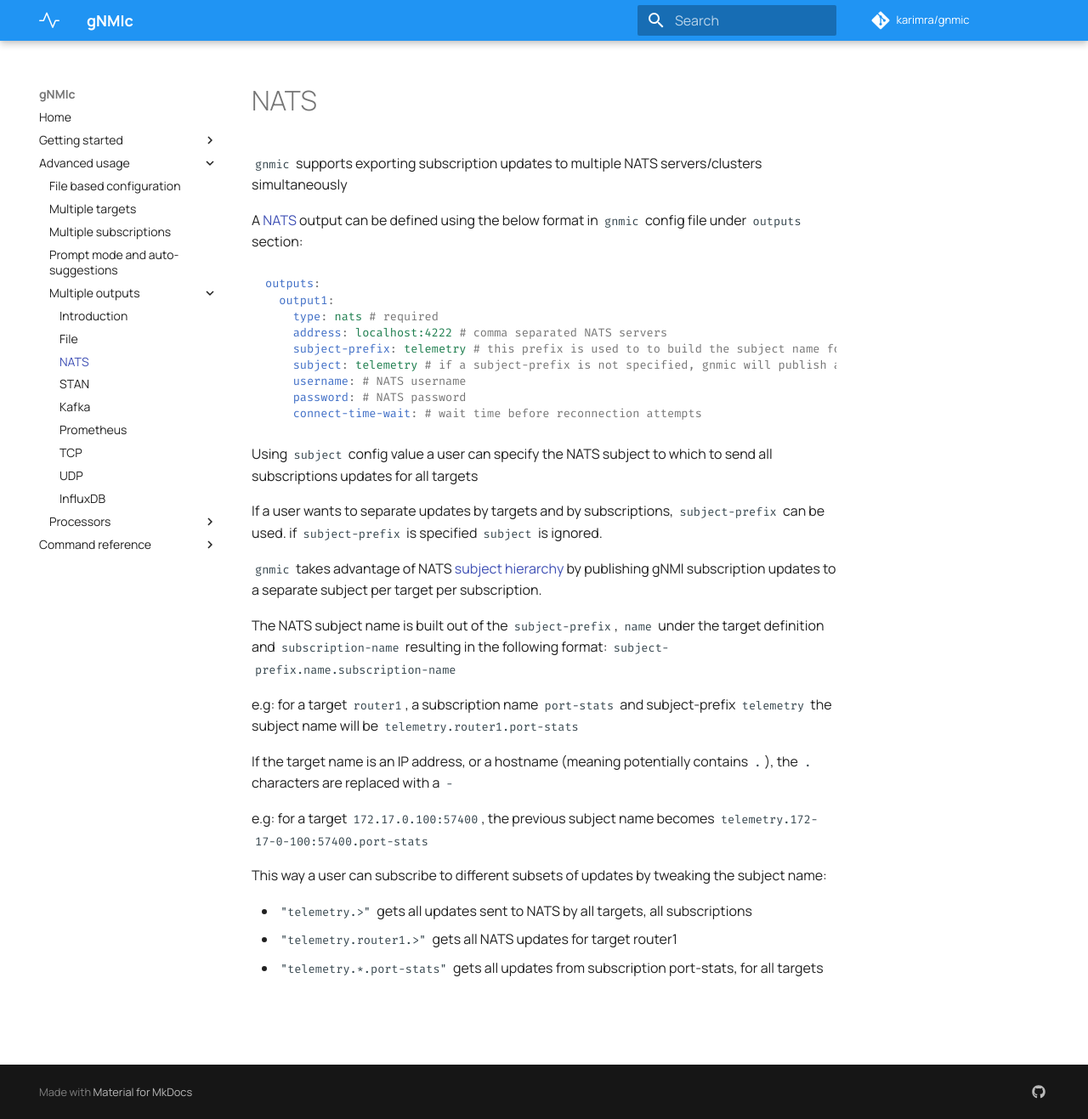
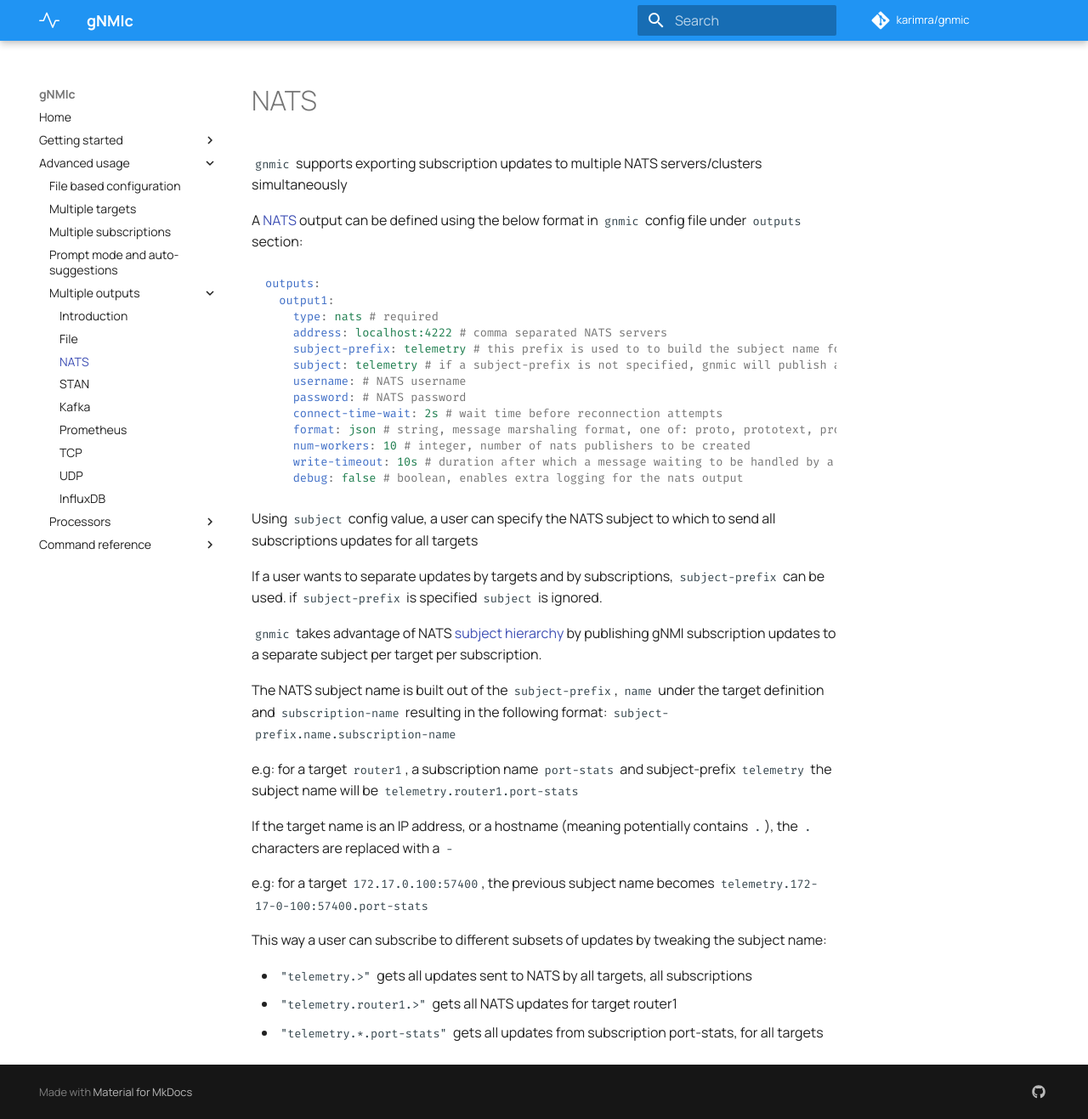
Before and after one commit to karimra/gnmic, an MkDocs documentation site: the page built from docs/advanced/multi_outputs/nats_output.md, in a window 1280 px wide and 1317 px high. Shown: the whole window at 85% size. Built offline with MkDocs 1.6.1 and Material for MkDocs 9.7.7, drawn with Linux system fonts in a browser that asks for light colours; comment, search, counter and statistics services are not loaded.

Commit message:
update docs

````diff
--- a/docs/advanced/multi_outputs/nats_output.md
+++ b/docs/advanced/multi_outputs/nats_output.md
@@ -11,10 +11,14 @@
     subject: telemetry # if a subject-prefix is not specified, gnmic will publish all subscriptions updates to a single subject 'telemetry'
     username: # NATS username
     password: # NATS password
-    connect-time-wait: # wait time before reconnection attempts
+    connect-time-wait: 2s # wait time before reconnection attempts
+    format: json # string, message marshaling format, one of: proto, prototext, protojson, json, event
+    num-workers: 10 # integer, number of nats publishers to be created
+    write-timeout: 10s # duration after which a message waiting to be handled by a worker gets discarded
+    debug: false # boolean, enables extra logging for the nats output
 ```
 
-Using `subject` config value a user can specify the NATS subject to which to send all subscriptions updates for all targets
+Using `subject` config value, a user can specify the NATS subject to which to send all subscriptions updates for all targets
 
 If a user wants to separate updates by targets and by subscriptions, `subject-prefix` can be used. if `subject-prefix` is specified `subject` is ignored.
 
````
